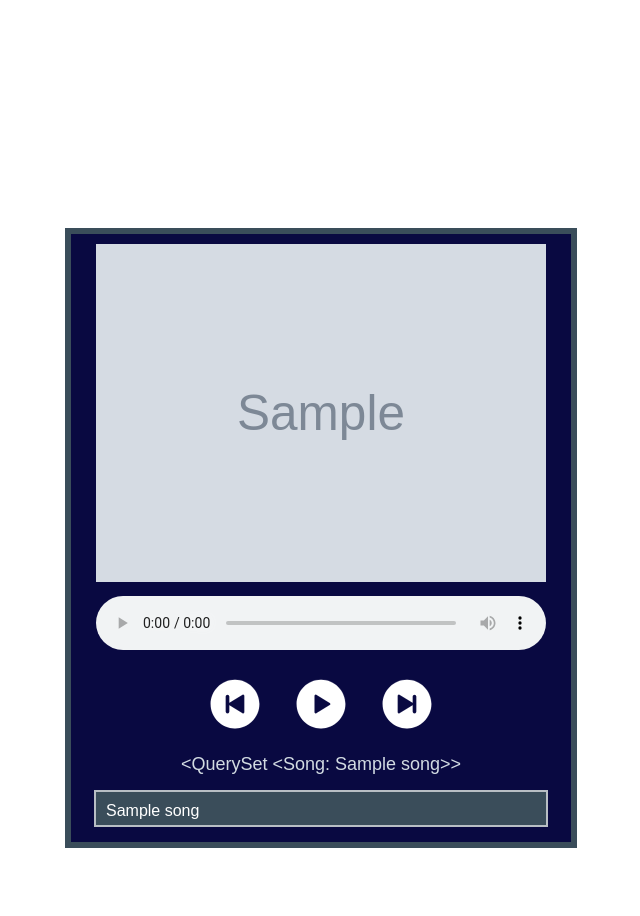
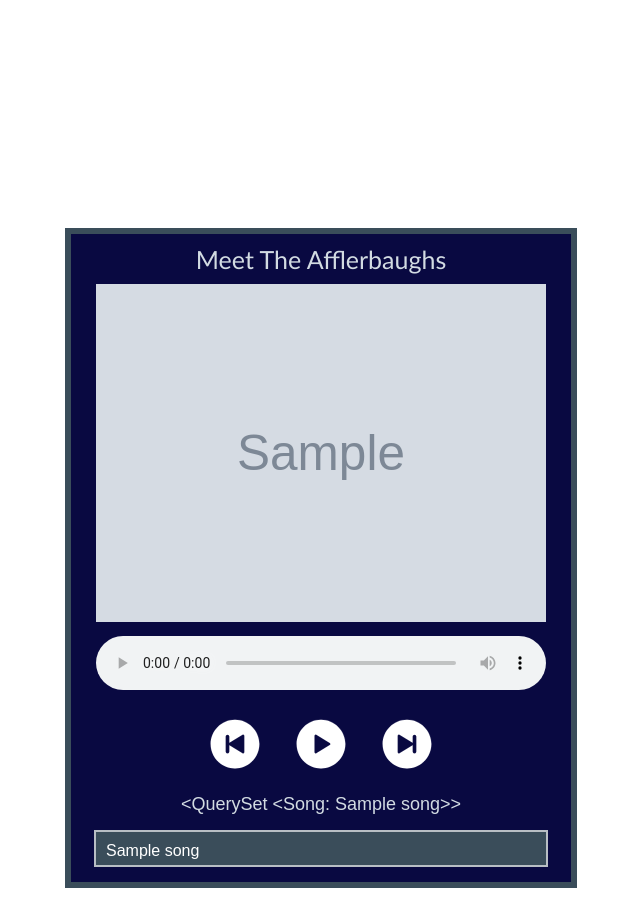
Before and after one commit to KrisAff84/Lyria, a Django app: template player/templates/index.html in a window 1280 px wide. Shown: the whole page, without its empty margins (319-959 px from the left). Before the commit the page ends 848 px from the top, so only its background shows below. Run offline with Django 4.2, Linux system fonts and the light colour scheme; tables that the repository leaves empty hold one stand-in row (values such as "Sample post"); the template is opened without the code that fills it: values that come from a table or form of the project are taken from there, most other values are stand-ins (such as "Sample title", 1, 10 or a date in 2020); grey boxes marked "Sample" are stand-in pictures.

Commit message:
Added Player title

```diff
--- a/player/templates/index.html
+++ b/player/templates/index.html
@@ -21,6 +21,13 @@
             background-color: rgb(9, 9, 65);
         }
 
+        .player-title {
+            color: rgb(210, 219, 226);
+            font-size: 25px;
+            margin-top: 10px;
+            font-family: 'optima', serif;
+        }
+
         #audio-player {
             width: 90%;
             margin-bottom: 20px;
@@ -30,7 +37,6 @@
         .controls {
             display: flex;
             justify-content: center;
-            justify-items: center;
             margin-top: 0px;
             margin-bottom: 20px;
         }
@@ -39,7 +45,6 @@
             display: flex;
             margin: 0 13px;
             padding: 0;
-            font-size: 40px;
             background-color: rgba(233, 233, 233, 0);
             border: none;
             cursor: pointer;
@@ -108,6 +113,9 @@
 
 <body>
     <div id="player-container">
+        <div class="player-title">
+            <body>Meet The Afflerbaughs</body>
+        </div>
         <img id="song-image" src= "{{ current_image_url }}" alt="Song Image">
         <audio id="audio-player" controls>
             Your browser does not support the audio element.
```
